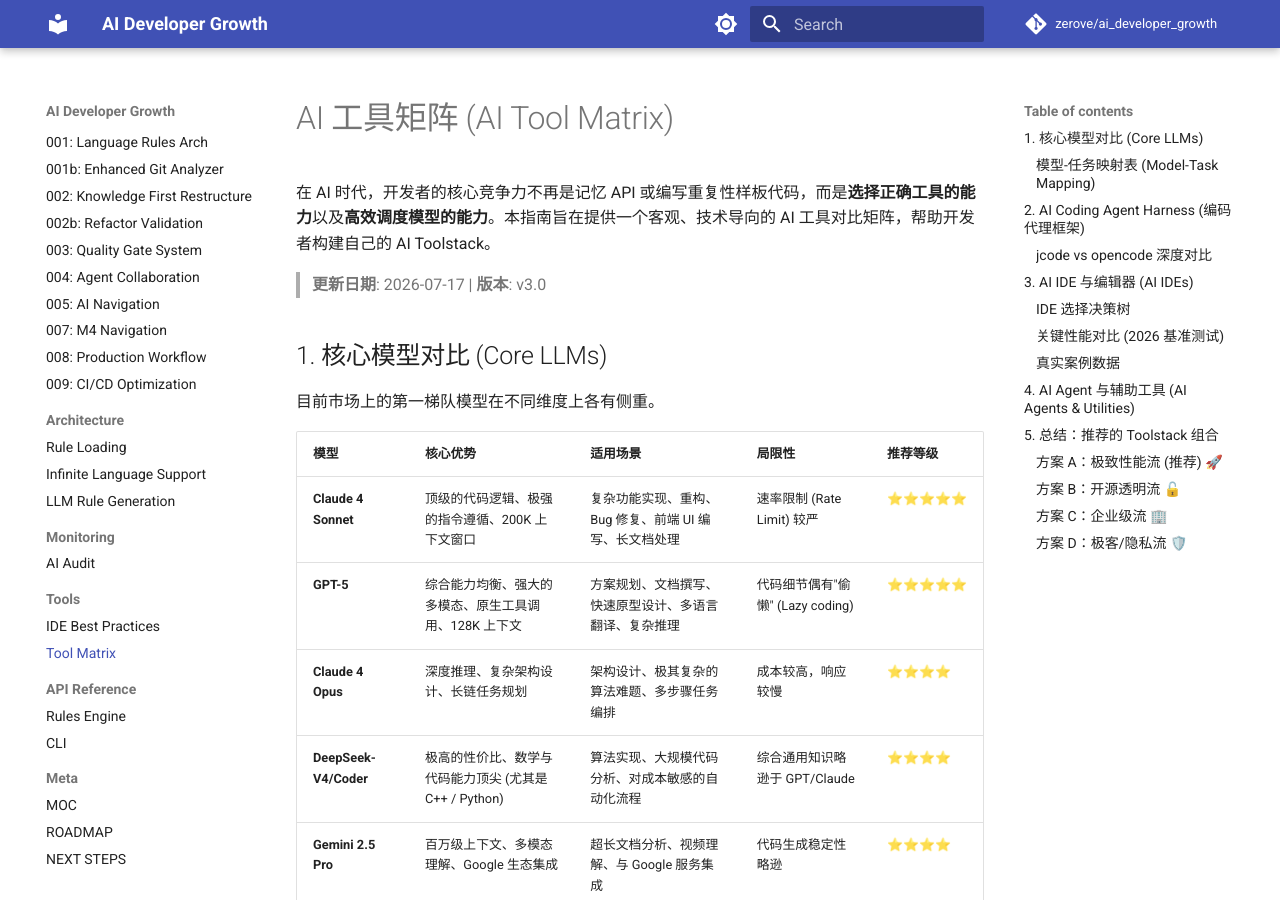
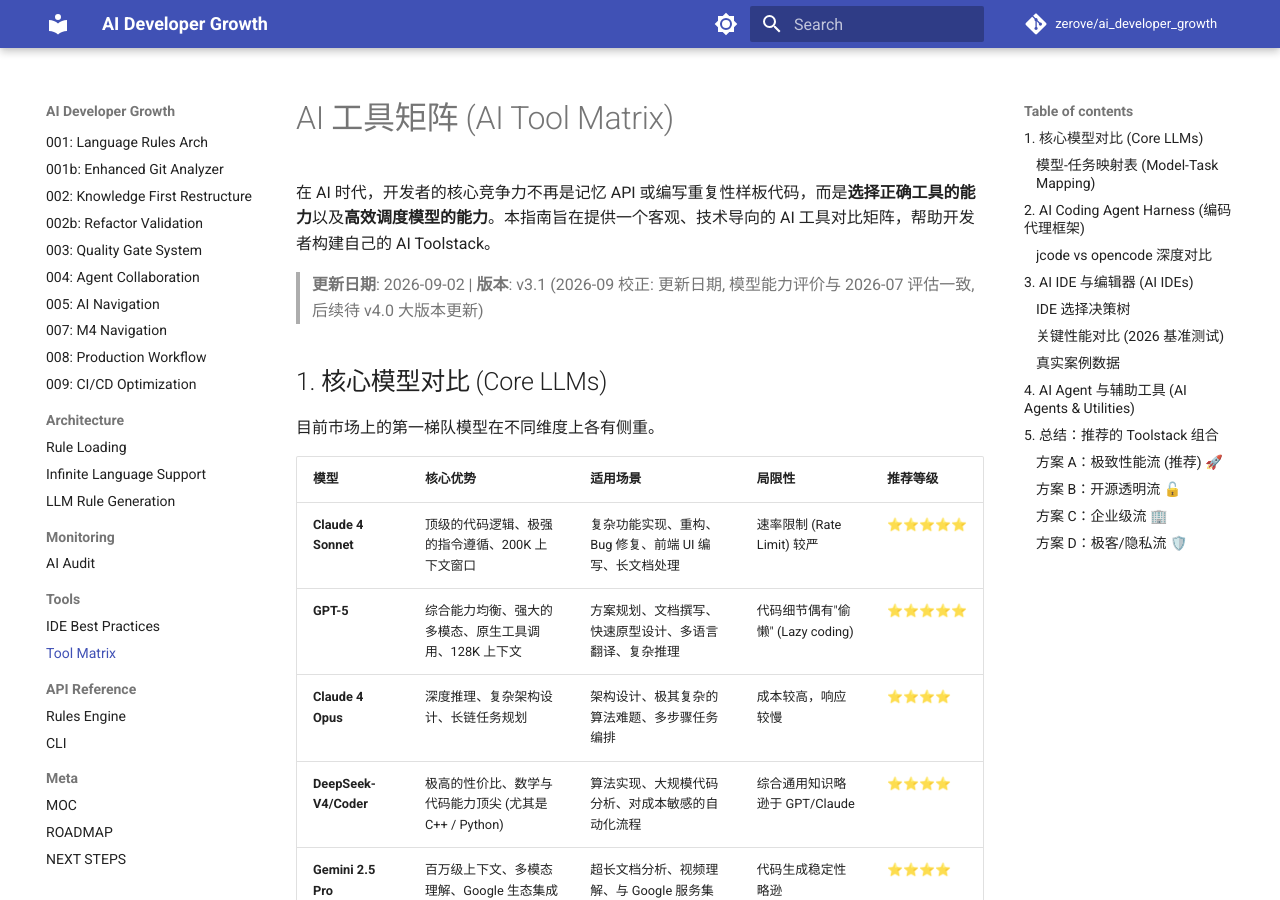
Before and after one commit to zerove/ai_developer_growth, an MkDocs documentation site: the page built from docs/tools/ai-tool-matrix.md, in a window 1280 px wide and 900 px high. Built offline with MkDocs 1.6.1 and Material for MkDocs 9.7.7, drawn with Linux system fonts in a browser that asks for light colours; comment, search, counter and statistics services are not loaded.

Commit message:
docs(ai-tool-matrix): 更新日期 2026-07-21 → 2026-09-02 + v3.1 校正
- 顶部 updated 字段 7月 → 9月
- 文档内版本号 v3.0 → v3.1
- 标注 2026-09 校正: 内容模型能力评价与 7月评估一致
- 后续待 v4.0 大版本更新 (完整模型对比重写)

最小更新, 避免大幅重写。完整 v4.0 待 Phase 31+ 评估

```diff
--- a/docs/tools/ai-tool-matrix.md
+++ b/docs/tools/ai-tool-matrix.md
@@ -5,14 +5,14 @@ category: 工具层
 tags: ['AI', 'tool', 'API', 'Python', 'TypeScript']
 difficulty: 高级
 reading_time: 10 分钟
-updated: 2026-07-21
+updated: 2026-09-02
 ---
 
 # AI 工具矩阵 (AI Tool Matrix)
 
 在 AI 时代，开发者的核心竞争力不再是记忆 API 或编写重复性样板代码，而是**选择正确工具的能力**以及**高效调度模型的能力**。本指南旨在提供一个客观、技术导向的 AI 工具对比矩阵，帮助开发者构建自己的 AI Toolstack。
 
-> **更新日期**: 2026-07-17 | **版本**: v3.0
+> **更新日期**: 2026-09-02 | **版本**: v3.1 (2026-09 校正: 更新日期, 模型能力评价与 2026-07 评估一致, 后续待 v4.0 大版本更新)
 
 ## 1. 核心模型对比 (Core LLMs)
 
```
